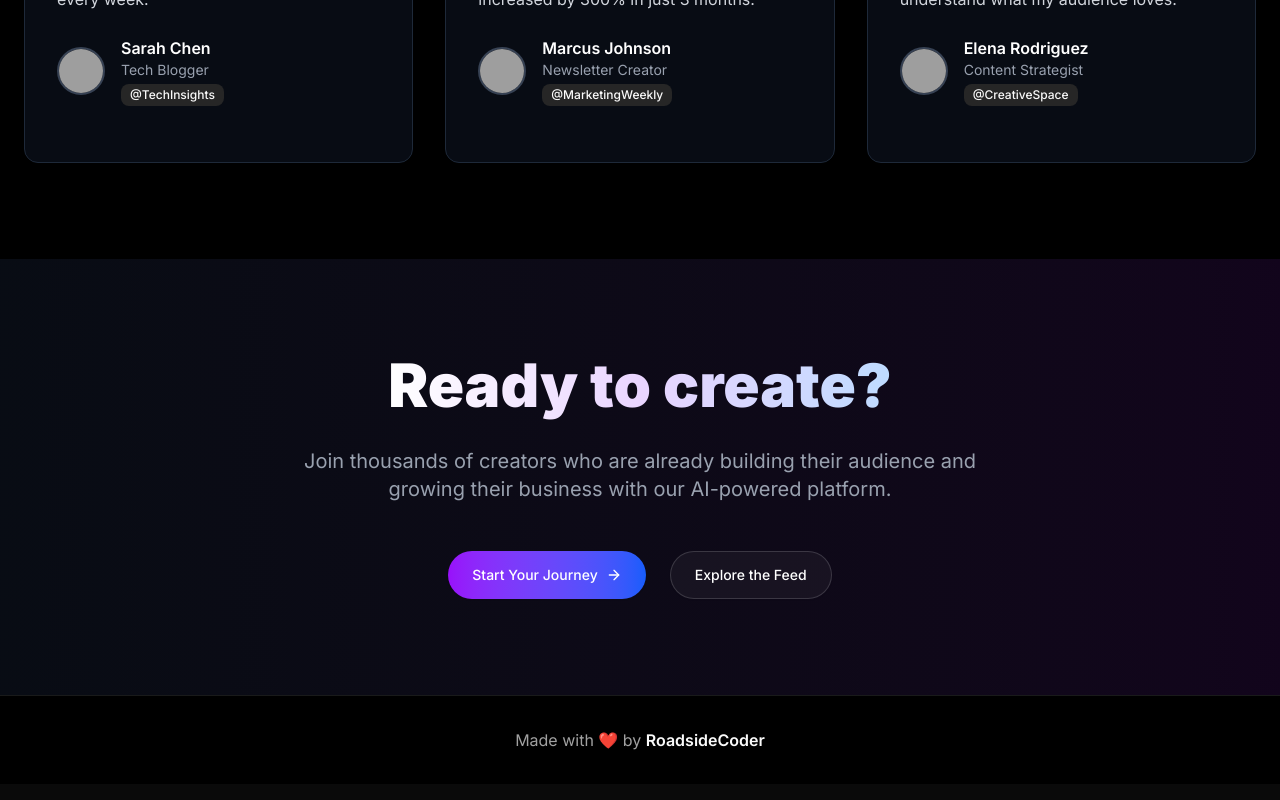
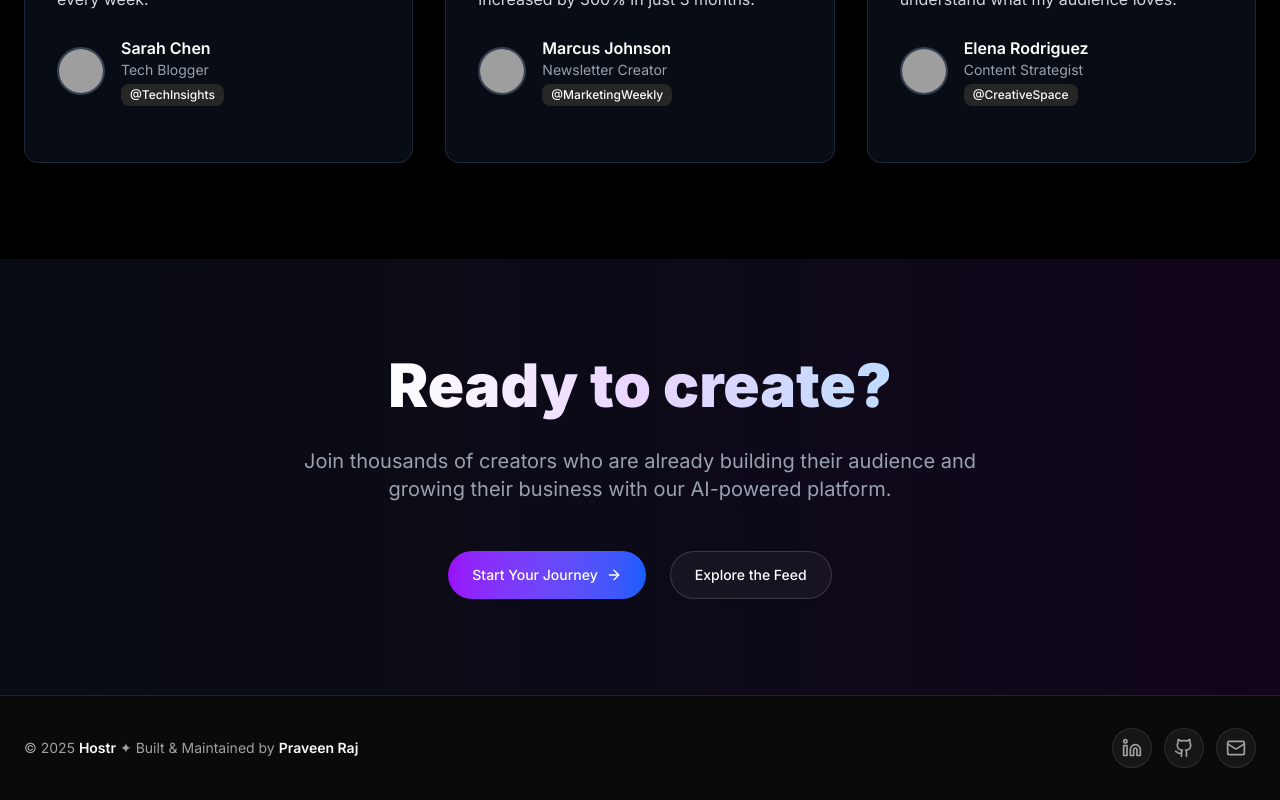
Before and after one commit to praveen-raj-r/inkbot, a Next.js app: page / in a window 1280 px wide. Shown: the part 3381-4181 px from the top of the page. Built offline with nearby package versions, Linux system fonts and the light colour scheme; no server answers; grey boxes are pictures that could not be loaded.

Commit message:
updated footer and how it works section

```diff
--- a/app/page.js
+++ b/app/page.js
@@ -1,7 +1,14 @@
 "use client";
 
-import React, { useState, useEffect } from "react";
-import { ArrowRight, Star, CheckCircle } from "lucide-react";
+import { useState, useEffect } from "react";
+import {
+  ArrowRight,
+  Star,
+  CheckCircle,
+  Linkedin,
+  Github,
+  Mail,
+} from "lucide-react";
 import { Button } from "@/components/ui/button";
 import {
   Card,
@@ -19,6 +26,24 @@ import {
 } from "@/lib/data";
 import Image from "next/image";
 import Link from "next/link";
+
+const links = [
+  {
+    href: "https://www.linkedin.com/in/praveenraj-sde/",
+    label: "LinkedIn",
+    icon: Linkedin,
+  },
+  {
+    href: "https://github.com/praveen-raj-r/hostr",
+    label: "GitHub",
+    icon: Github,
+  },
+  {
+    href: "mailto:praveen1220raj@gmail.com",
+    label: "Email",
+    icon: Mail,
+  },
+];
 
 const Home = () => {
   const [mousePosition, setMousePosition] = useState({ x: 0, y: 0 });
@@ -81,7 +106,7 @@ const Home = () => {
               </p>
             </div>
 
-            <div className="flex flex-col sm:flex-row gap-4 items-center lg:items-start">
+            <div className="flex flex-col lg:flex-row gap-4 items-center w-full lg:items-start">
               <Link href="/dashboard">
                 <Button
                   size="xl"
@@ -207,26 +232,28 @@ const Home = () => {
 
           <div className="flex flex-col lg:flex-row gap-8">
             <div className="lg:w-1/3">
-              <div className="space-y-4">
+              <div className="grid grid-cols-3 lg:grid-cols-1 gap-1 sm:gap-4">
                 {platformTabs.map((tab, index) => (
                   <Button
                     key={index}
                     variant={activeTab === index ? "outline" : "ghost"}
                     onClick={() => setActiveTab(index)}
-                    className="w-full justify-start h-auto p-6 "
+                    className="w-full justify-start h-auto sm:p-6 p-2"
                   >
-                    <div className="flex items-center gap-4">
+                    <div className="flex lg:flex-row flex-col items-center gap-4">
                       <div
-                        className={`w-12 h-12 rounded-xl flex items-center justify-center ${
+                        className={`size-8 sm:size-12 rounded-xl flex items-center justify-center ${
                           activeTab === index
                             ? "bg-linear-to-br from-purple-500 to-blue-500"
                             : "bg-muted"
                         }`}
                       >
-                        <tab.icon className="w-6 h-6" />
+                        <tab.icon className="size-4 sm:size-8" />
                       </div>
                       <div className="text-left">
-                        <h3 className="font-bold text-lg">{tab.title}</h3>
+                        <h3 className="sm:font-bold sm:text-lg text-wrap text-center">
+                          {tab.title}
+                        </h3>
                       </div>
                     </div>
                   </Button>
@@ -235,7 +262,7 @@ const Home = () => {
             </div>
 
             <div className="lg:w-2/3">
-              <Card className="bg-gray-900/50 border-gray-800">
+              <Card className="bg-gray-900/50 border-gray-800 h-full">
                 <CardHeader>
                   <CardTitle className="text-2xl text-white">
                     {platformTabs[activeTab].title}
@@ -382,12 +409,36 @@ const Home = () => {
       </section>
 
       {/* Footer */}
-      <footer className="relative z-10 border-t py-8 px-4 sm:px-6">
-        <div className="max-w-7xl mx-auto text-center">
-          <p className="text-muted-foreground">
-            Made with ❤️ by{" "}
-            <span className="text-foreground font-semibold">RoadsideCoder</span>
-          </p>
+      <footer className="border-t border-white/10 bg-background">
+        <div className="max-w-7xl mx-auto px-4 sm:px-6 py-8">
+          <div className="flex flex-col-reverse sm:flex-row items-center justify-between gap-6">
+            {/* Left */}
+            <p className="text-sm text-muted-foreground text-center sm:text-left">
+              © {new Date().getFullYear()}{" "}
+              <span className="font-semibold text-foreground">Hostr</span> ✦
+              Built & Maintained by{" "}
+              <span className="font-semibold text-foreground">Praveen Raj</span>
+            </p>
+
+            {/* Right */}
+            <div className="flex items-center gap-3">
+              {links.map(({ href, label, icon: Icon }) => (
+                <a
+                  key={href}
+                  href={href}
+                  target={href.startsWith("http") ? "_blank" : undefined}
+                  rel={
+                    href.startsWith("http") ? "noopener noreferrer" : undefined
+                  }
+                  aria-label={label}
+                  title={label}
+                  className="group inline-flex items-center justify-center h-10 w-10 rounded-full border border-white/10 bg-white/5 text-muted-foreground transition-all duration-300 hover:text-white hover:bg-purple-500/15 hover:border-purple-500/40 hover:-translate-y-0.5 active:scale-95"
+                >
+                  <Icon className="h-5 w-5 transition-transform group-hover:scale-110" />
+                </a>
+              ))}
+            </div>
+          </div>
         </div>
       </footer>
     </div>
```
